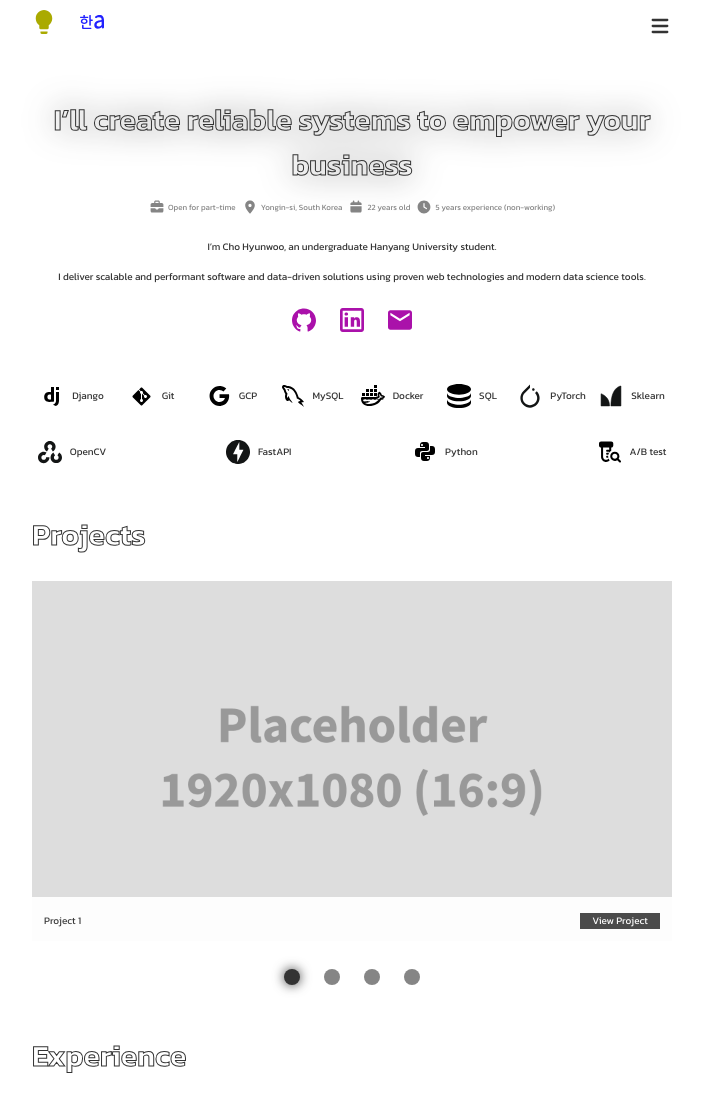
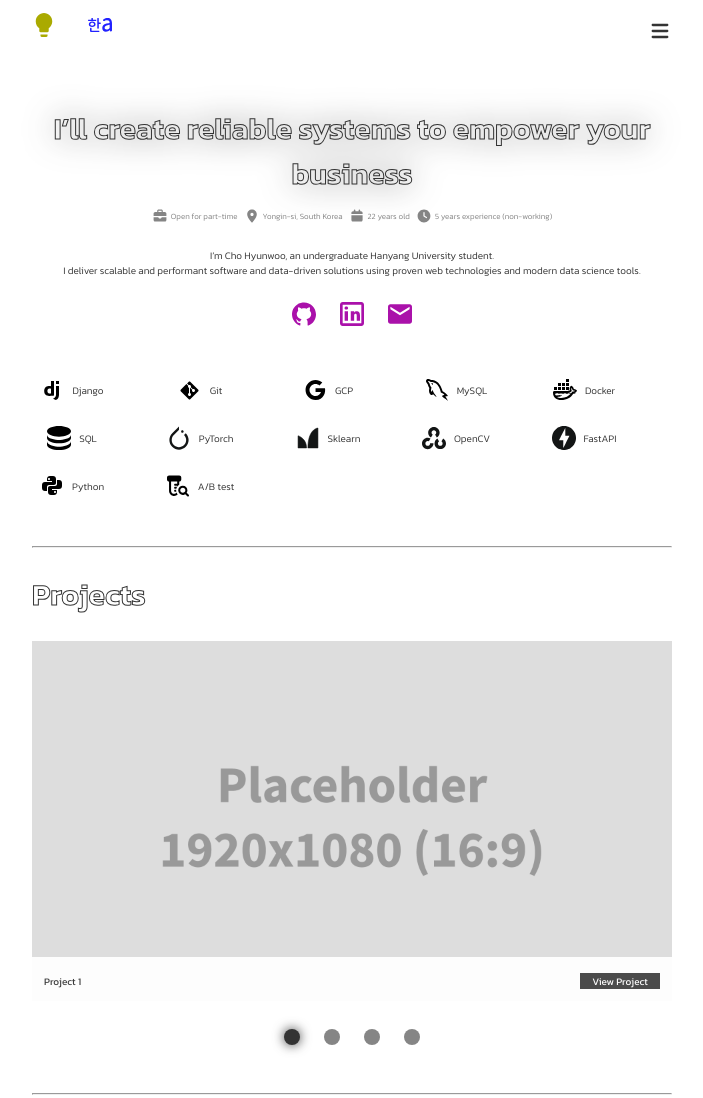
Before and after one commit to Dimonoy/dimonoy.github.io, a plain HTML site: page index.html in a window 1280 px wide. Shown: the top 1098 px of the page, without its empty margins (288-991 px from the left). Drawn offline with Linux system fonts and the light colour scheme.

Commit message:
style: improve spacing between elements

```diff
--- a/index.html
+++ b/index.html
@@ -96,7 +96,7 @@
             </div>
             <p data-transcript-group="main-header" data-transcript-item="paragraph">
               I’m Cho Hyunwoo, an undergraduate Hanyang University
-              student.<br /><br />I deliver scalable and performant
+              student.<br />I deliver scalable and performant
               software and data-driven solutions using proven web
               technologies and modern data science tools.
             </p>
@@ -120,6 +120,7 @@
     <section id="projects">
       <div class="container">
         <div class="projects">
+          <hr />
           <h1 data-transcript-group="projects-header" data-transcript-item="headline">Projects</h1>
           <div class="projects__slide-show"></div>
           <div class="projects__indicators"></div>
@@ -130,6 +131,7 @@
     <section id="experience">
       <div class="container">
         <div class="experience">
+          <hr />
           <h1 data-transcript-group="experience-header" data-transcript-item="headline">Experience</h1>
           <div class="experience__timeline">
             <div class="experience__section">
--- a/styles/header.css
+++ b/styles/header.css
@@ -8,7 +8,7 @@
     display: flex;
     align-items: center;
     justify-content: space-between;
-    padding: calc(var(--gap) * 0.6) 0;
+    padding: calc(var(--gap) * 0.8) 0;
 }
 
 .main-header-background {
@@ -20,23 +20,20 @@
     height: 2rem;
 }
 
-.main-header__toggle-language,
-.main-header__toggle-theme {
-    display: flex;
-    align-items: center;
-    justify-content: center;
-}
+/* --------- MOBILE MENU --------- */
 
 .main-header__hamburger {
     display: none;
 }
 
-.main-header__hamburger>svg, .main-header__close>svg {
+.main-header__hamburger>svg,
+.main-header__close>svg {
     fill: var(--clr-primary-fg);
     cursor: pointer;
 }
 
-.main-header__hamburger>svg:hover, .main-header__close>svg:hover {
+.main-header__hamburger>svg:hover,
+.main-header__close>svg:hover {
     filter: var(--drop-shadow-text);
 }
 
@@ -70,7 +67,23 @@
     gap: var(--gap);
 }
 
-#svg-lightbulb>svg, #svg-language>svg {
+/* --------- CONTROLS --------- */
+
+.main-header__toggle-language,
+.main-header__toggle-theme {
+    display: flex;
+    align-items: center;
+    justify-content: center;
+}
+
+#svg-lightbulb,
+#svg-language {
+    width: 32px;
+    height: 32px;
+}
+
+#svg-lightbulb>svg,
+#svg-language>svg {
     transition: var(--lightup-transition);
     cursor: pointer;
 }
--- a/styles/sections/about.css
+++ b/styles/sections/about.css
@@ -116,11 +116,9 @@
 .toolbox__cards {
     color: var(--clr-primary-fg);
     user-select: none;
-    display: flex;
-    align-items: center;
-    justify-content: space-between;
-    flex-wrap: wrap;
-    row-gap: 32px;
+    display: grid;
+    grid-template-columns: repeat(5, 1fr);
+    row-gap: var(--gap);
 }
 
 .toolbox__card {
@@ -128,7 +126,6 @@
     align-items: center;
     justify-content: center;
     width: 125px;
-    height: 24px;
     gap: 8px;
     transition: filter 50ms linear;
 }
--- a/styles/styles.css
+++ b/styles/styles.css
@@ -127,6 +127,7 @@ h2:hover {
 p {
     transition: filter var(--lightup-transition);
     font-size: var(--fs-normal);
+    font-weight: var(--fw-light);
 }
 
 p:hover {
```
Also changed, not shown: 1 other file.
